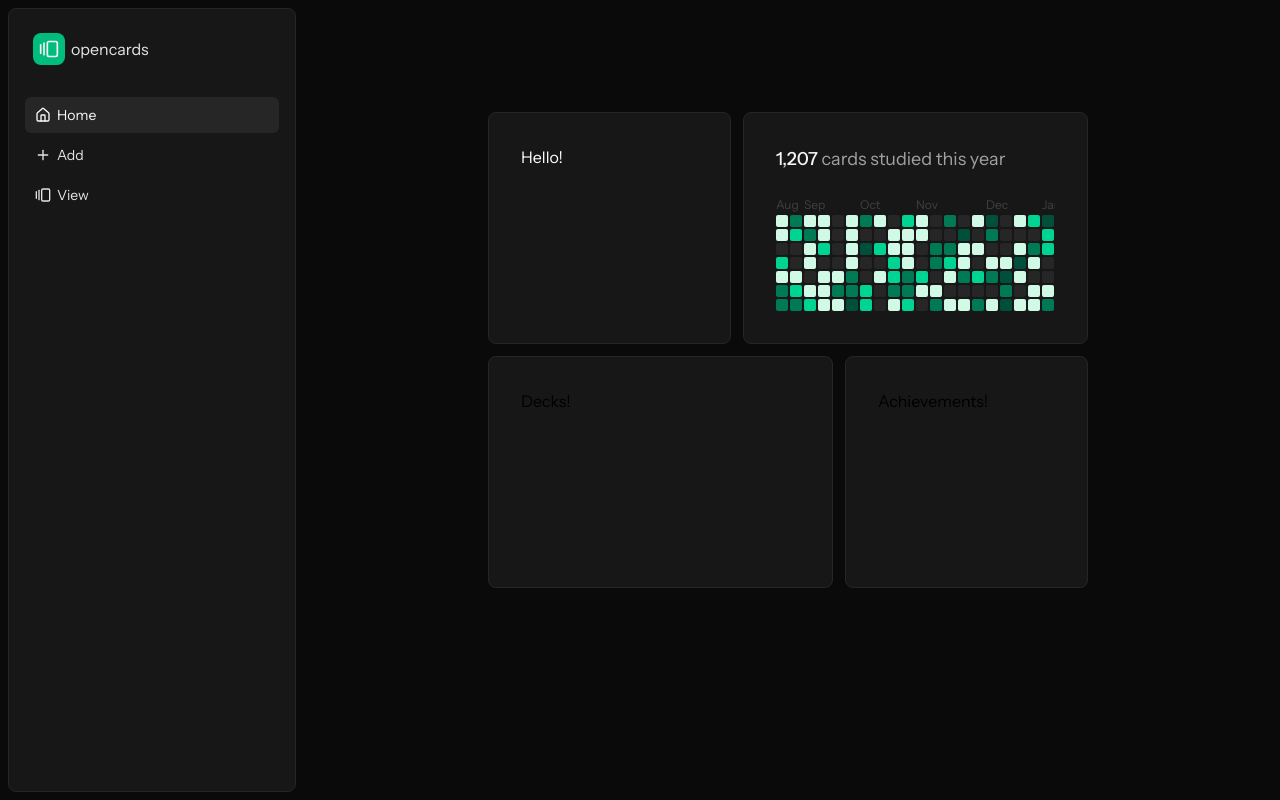
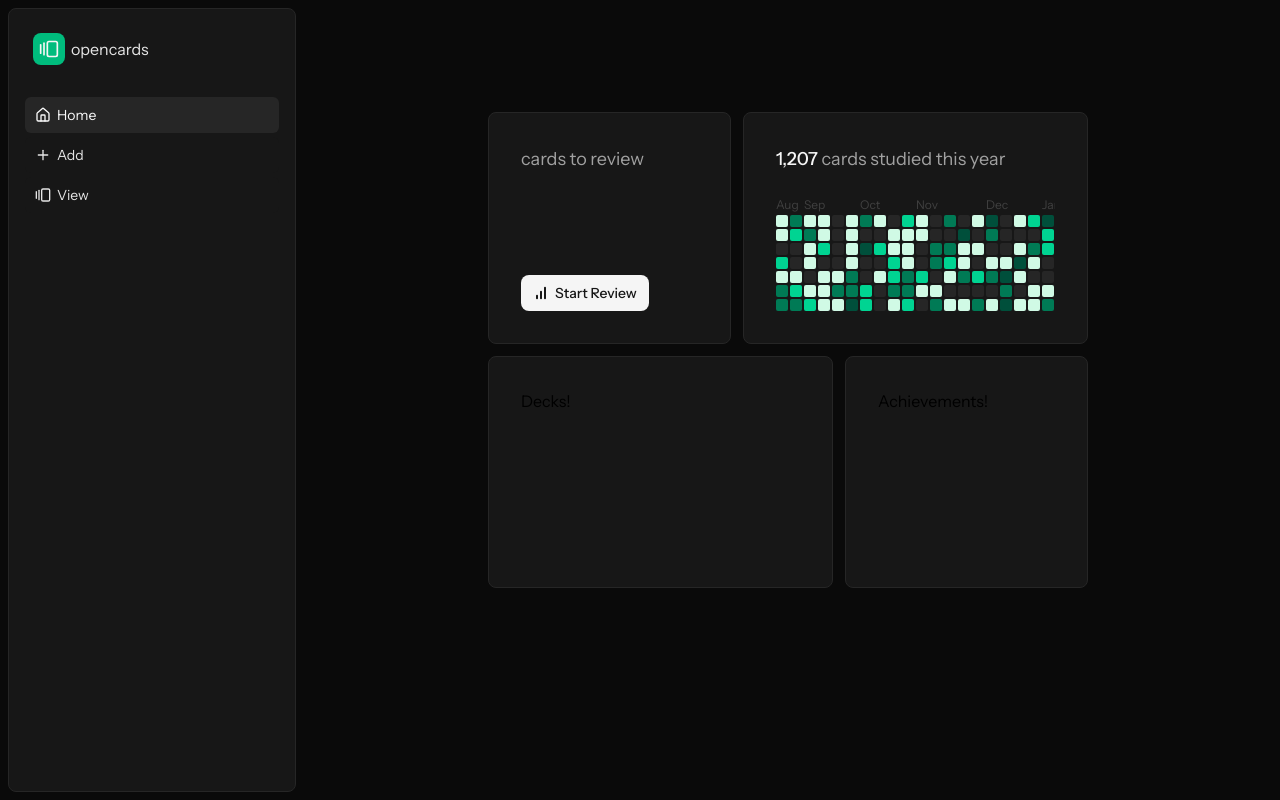
Before and after one commit to jaxonhill/opencards, a Next.js app: page / in a window 1280 px wide. Built offline with nearby package versions, Linux system fonts and the light colour scheme.

Commit message:
Implement static StartReviewCard component for dashboard

```diff
--- a/src/features/home-dashboard/components/start-review-card.tsx
+++ b/src/features/home-dashboard/components/start-review-card.tsx
@@ -1,7 +1,26 @@
+import { cn } from "@/lib/utils";
 import { DashboardCardWrapper } from "./dashboard-card-wrapper";
+import { Button } from "@/components/button";
+import { ChartNoAxesColumnIncreasing } from "lucide-react";
 
-type StartReviewCardProps = Omit<React.ComponentProps<typeof DashboardCardWrapper>, "children">;
+type StartReviewCardProps = {
+    numCardsToReview: number;
+    numStreakDays: number;
+} & Omit<React.ComponentProps<typeof DashboardCardWrapper>, "children">;
 
-export function StartReviewCard({ ...props }: StartReviewCardProps) {
-    return <DashboardCardWrapper {...props}>Hello!</DashboardCardWrapper>;
+export function StartReviewCard({ numCardsToReview, numStreakDays, className, ...props }: StartReviewCardProps) {
+    return (
+        <DashboardCardWrapper {...props} className={cn("flex flex-col justify-between", className)}>
+            <div className="flex flex-col">
+                <h2 className="text-neutral-400 text-lg font-normal">
+                    <strong className="text-neutral-100 font-medium">{numCardsToReview}</strong> cards to review
+                </h2>
+                {numStreakDays && <em className="text-emerald-400 not-italic">{numStreakDays} day streak!</em>}
+            </div>
+            <Button as="a" href="/review">
+                <ChartNoAxesColumnIncreasing className="stroke-3" />
+                Start Review
+            </Button>
+        </DashboardCardWrapper>
+    );
 }
```
